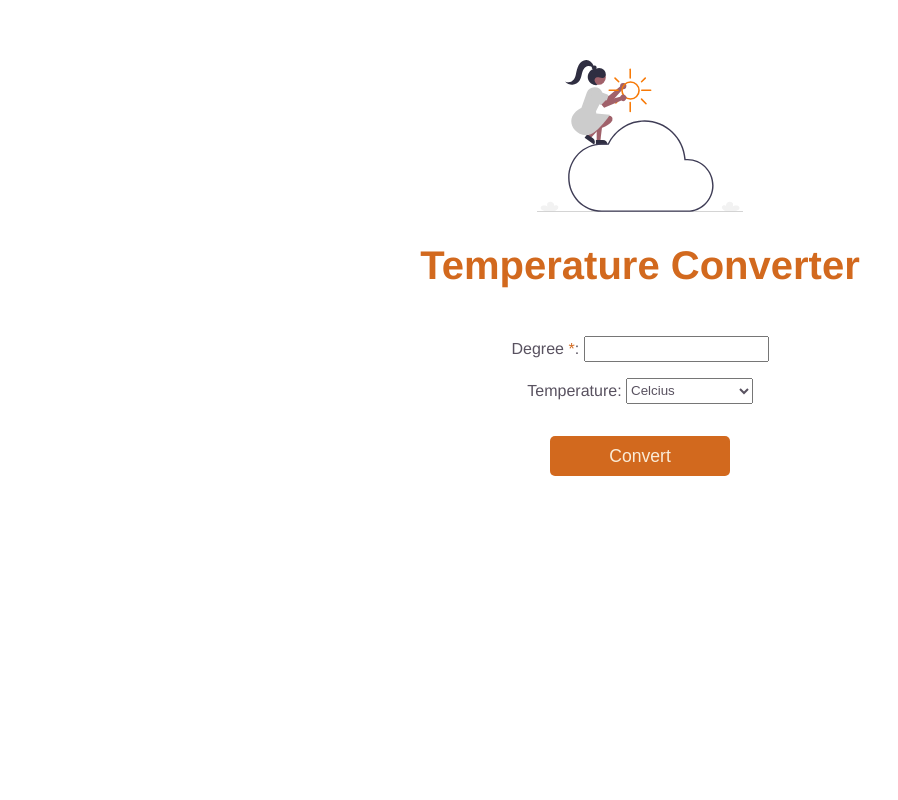
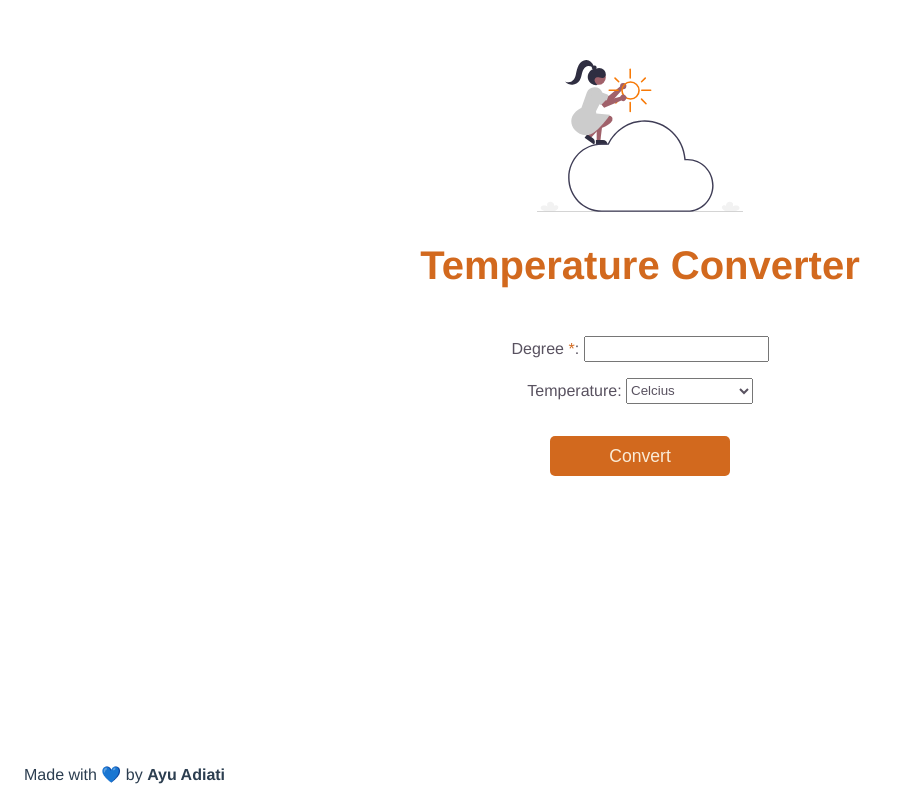
Before and after one commit to adiati98/vue-temperature-converter, a Vue app: page / in a window 1280 px wide. Shown: the whole page, without its empty margins (0-898 px from the left). Built offline with nearby package versions, Linux system fonts and the light colour scheme.

Commit message:
Add Footer component, Add styling

```diff
--- a/src/App.vue
+++ b/src/App.vue
@@ -1,15 +1,17 @@
 <template>
   <Header />
   <Form />
+  <Footer />
 </template>
 
 <script>
 import Header from './components/Header.vue'
 import Form from './components/Form.vue'
+import Footer from './components/Footer.vue'
 
 export default {
   name: 'App',
-  components: { Header, Form }
+  components: { Header, Form, Footer }
 }
 </script>
 
--- a/src/assets/global.css
+++ b/src/assets/global.css
@@ -70,7 +70,7 @@ button:hover {
 
 .result {
   font-weight: bold;
-  font-size: 3rem;
+  font-size: 2.7rem;
   margin-top: 2.5rem;
   margin-bottom: 1.45rem;
 }
@@ -78,6 +78,13 @@ button:hover {
 .message {
   margin: 1.5rem auto;
   padding: 0;
-  font-size: 1.5rem;
+  font-size: 1.2rem;
   font-style: italic;
 }
+
+footer {
+  position: absolute;
+  left: 1.5em;
+  bottom: 0;
+  margin-left: auto;
+}
--- /dev/null
+++ b/src/components/Footer.vue
@@ -0,0 +1,5 @@
+<template>
+  <footer>
+    <p>Made with 💙 by <strong>Ayu Adiati</strong></p>
+  </footer>
+</template>
```
